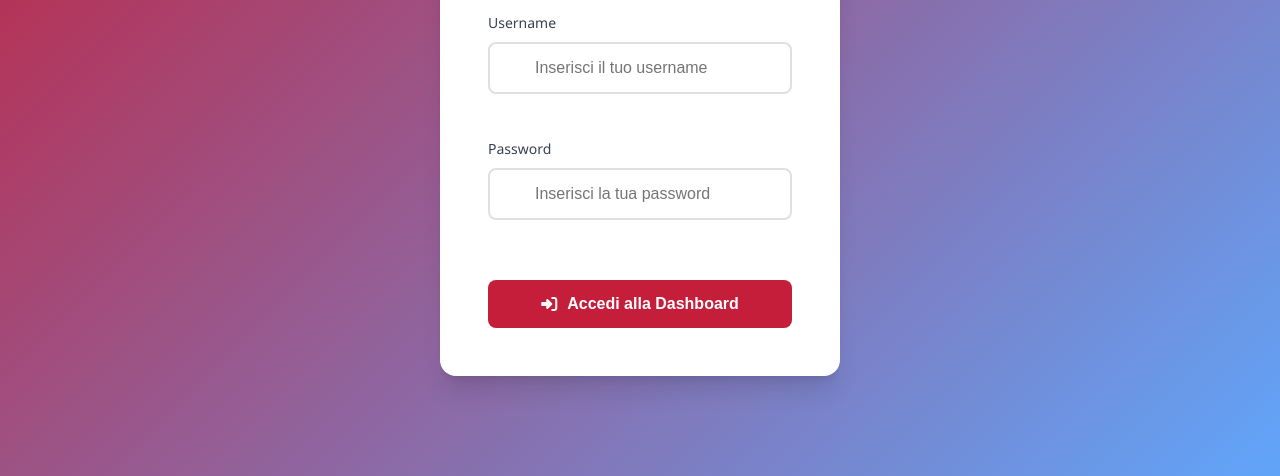
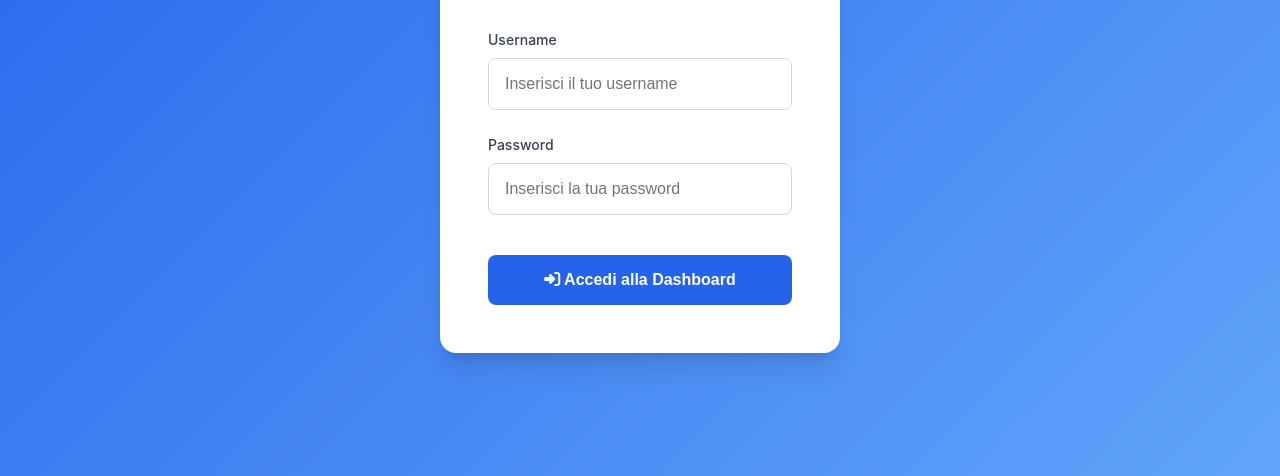
Before and after one commit to mujians/lucine-chatbot-render, a website: page public/dashboard/index.html in a window 1280 px wide. Shown: the part 324-800 px from the top of the page. Drawn offline with Linux system fonts and the light colour scheme.

Commit message:
Remove CSS fallback that was overriding new design

```diff
--- a/public/dashboard/index.html
+++ b/public/dashboard/index.html
@@ -5,8 +5,6 @@
     <meta name="viewport" content="width=device-width, initial-scale=1.0">
     <title>Dashboard Operatori - Lucine di Natale</title>
     <link rel="stylesheet" href="css/dashboard-new.css">
-    <!-- Fallback to old CSS if new one fails -->
-    <link rel="stylesheet" href="css/dashboard.css" media="none" onload="if(media!='all')media='all'">
     <link href="https://cdnjs.cloudflare.com/ajax/libs/font-awesome/6.4.0/css/all.min.css" rel="stylesheet">
     <link rel="manifest" href="manifest.json">
 </head>
```
